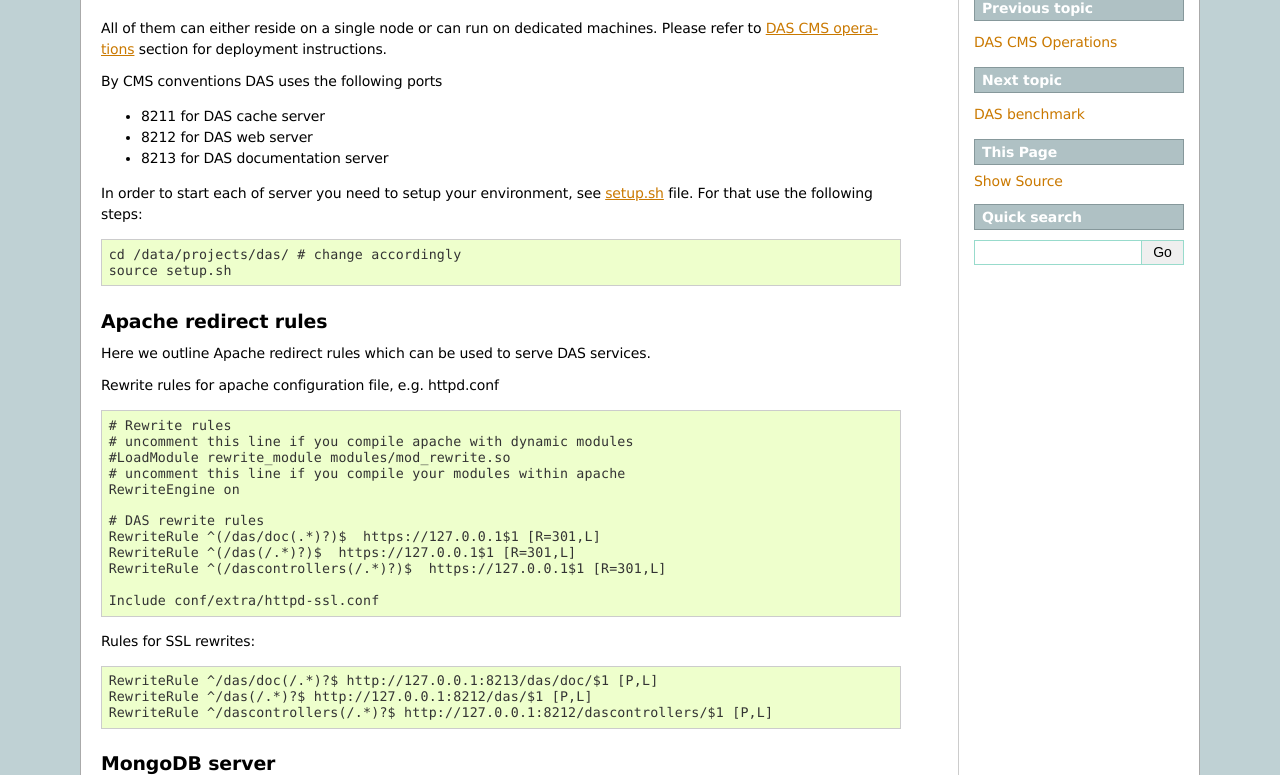
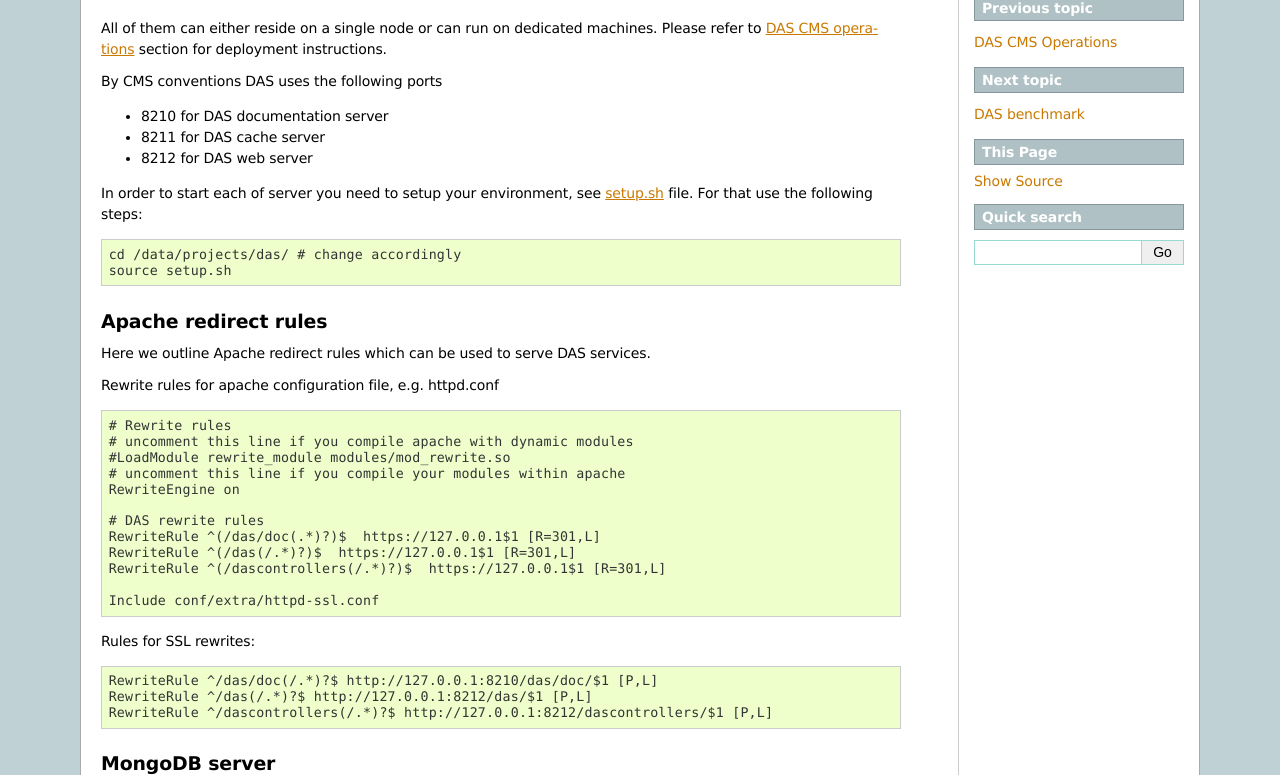
Before and after one commit to dmwm/DAS, a Sphinx documentation site: the page built from doc/sphinx/das_operations.rst, in a window 1280 px wide. Shown: the part 231-1006 px from the top of the page. Built offline with Sphinx 7.4.7, drawn with Linux system fonts in a browser that asks for light colours.

Commit message:
Run doc server on port 8210
git-svn-id: svn+ssh://svn.cern.ch/reps/CMSDMWM/DAS/trunk@893 4525493e-7705-40b1-a816-d608a930855b

```diff
--- a/doc/sphinx/das_operations.rst
+++ b/doc/sphinx/das_operations.rst
@@ -18,9 +18,9 @@ Please refer to :ref:`DAS CMS operations <cms_operations>` section for deploymen
 
 By CMS conventions DAS uses the following ports
 
+- 8210 for DAS documentation server
 - 8211 for DAS cache server
 - 8212 for DAS web server
-- 8213 for DAS documentation server
 
 In order to start each of server you need to setup your environment, see
 :ref:`setup.sh <setup.sh>` file. For that use the following steps:
@@ -57,7 +57,7 @@ Rules for SSL rewrites:
 
 .. doctest::
 
-    RewriteRule ^/das/doc(/.*)?$ http://127.0.0.1:8213/das/doc/$1 [P,L]
+    RewriteRule ^/das/doc(/.*)?$ http://127.0.0.1:8210/das/doc/$1 [P,L]
     RewriteRule ^/das(/.*)?$ http://127.0.0.1:8212/das/$1 [P,L]
     RewriteRule ^/dascontrollers(/.*)?$ http://127.0.0.1:8212/dascontrollers/$1 [P,L]
 
```
